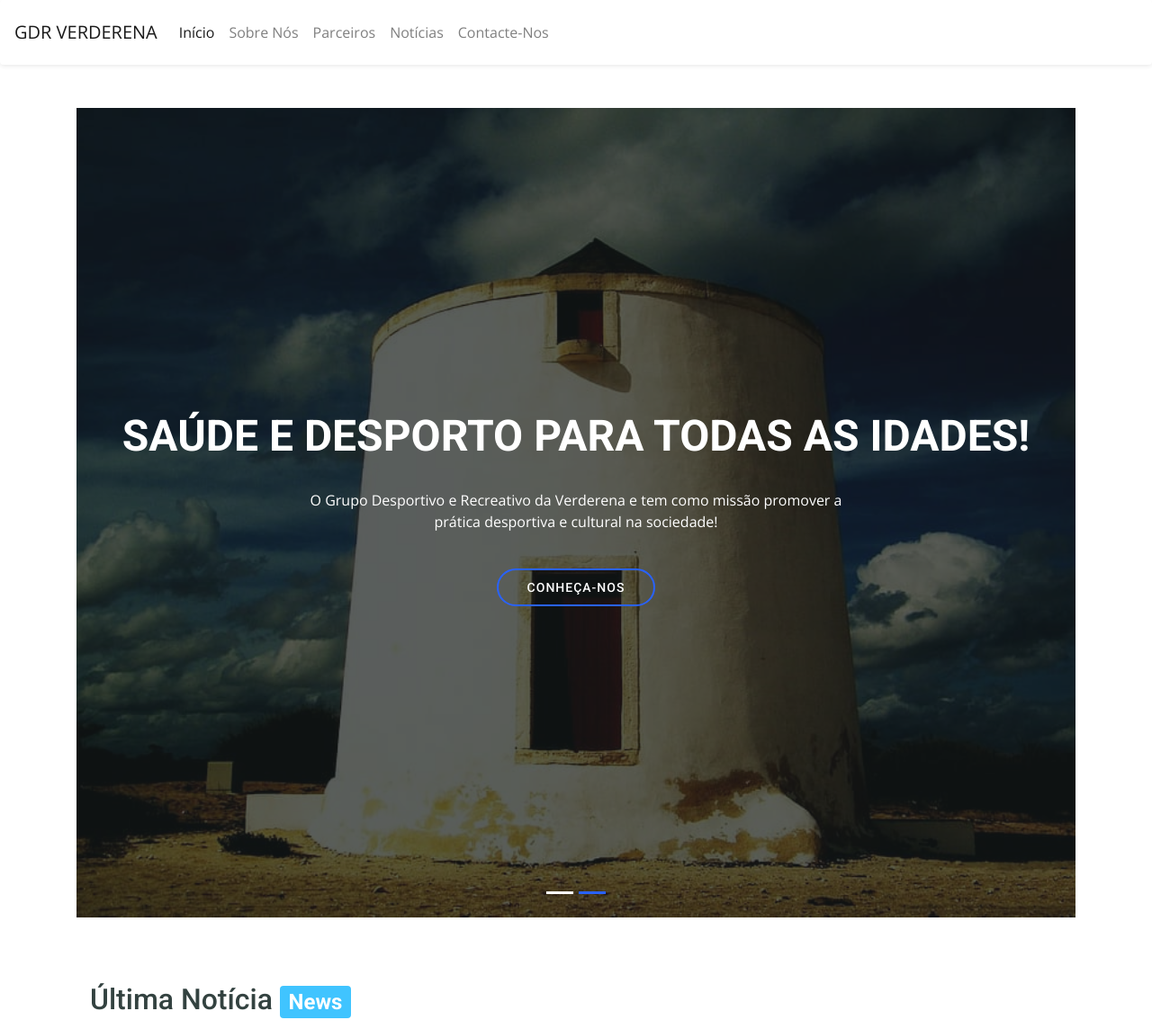
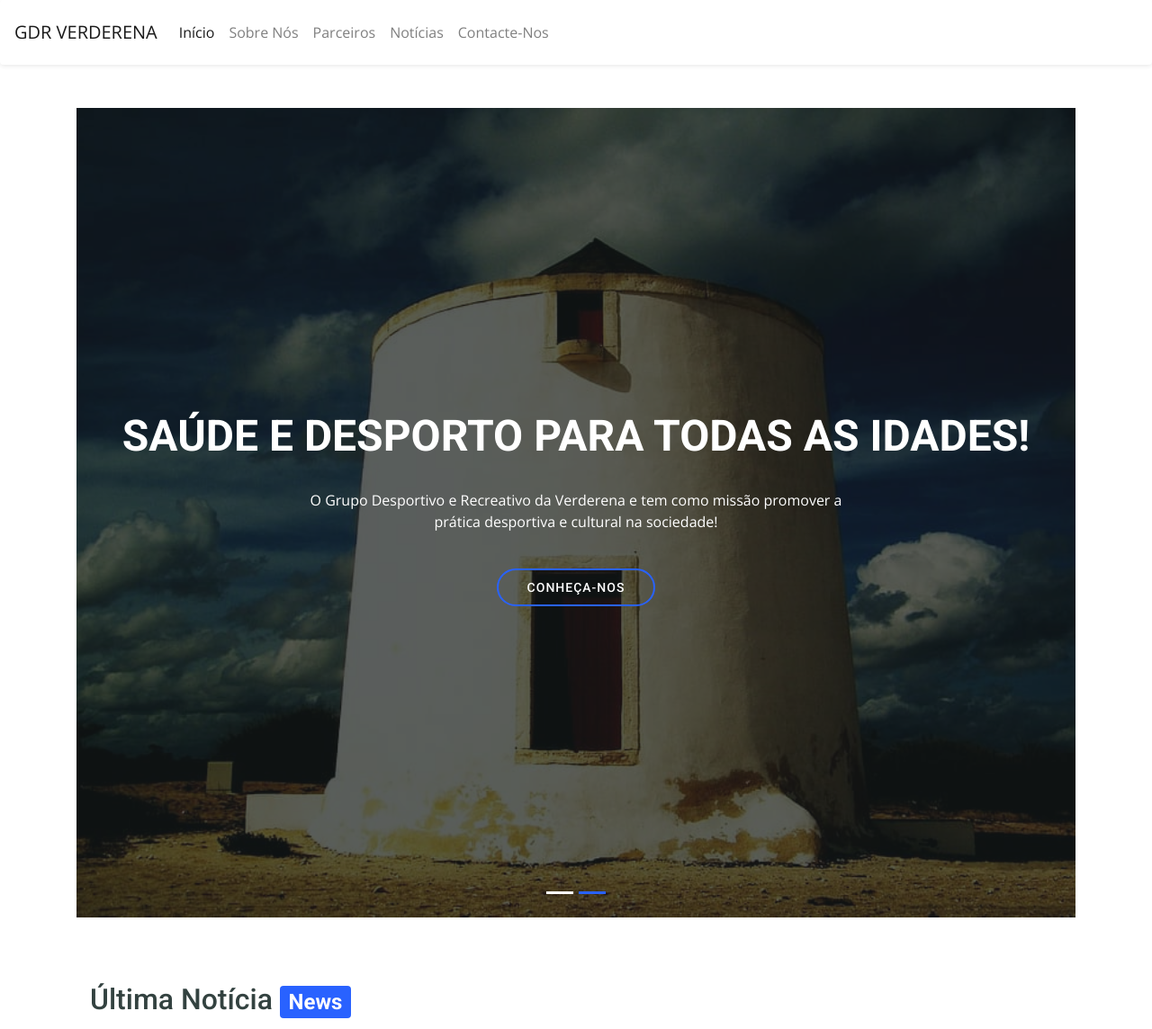
Before and after one commit to GDR-Verderena/gdr-verderena.github.io, a Jekyll site: the page built from index.html, in a window 1280 px wide. Shown: the top 1144 px of the page at 90% size. Built offline with Jekyll 4.4.1, drawn with Linux system fonts in a browser that asks for light colours; grey boxes are pictures that could not be loaded.

Commit message:
Update main.css

```diff
--- a/css/main.css
+++ b/css/main.css
@@ -442,7 +442,7 @@ input[type=text] {
 
 .badge-secondary{
        color: #ffffff;
-      background-color: #40C4FF;
+      background-color: #2962ff;
 }
 
 
```
